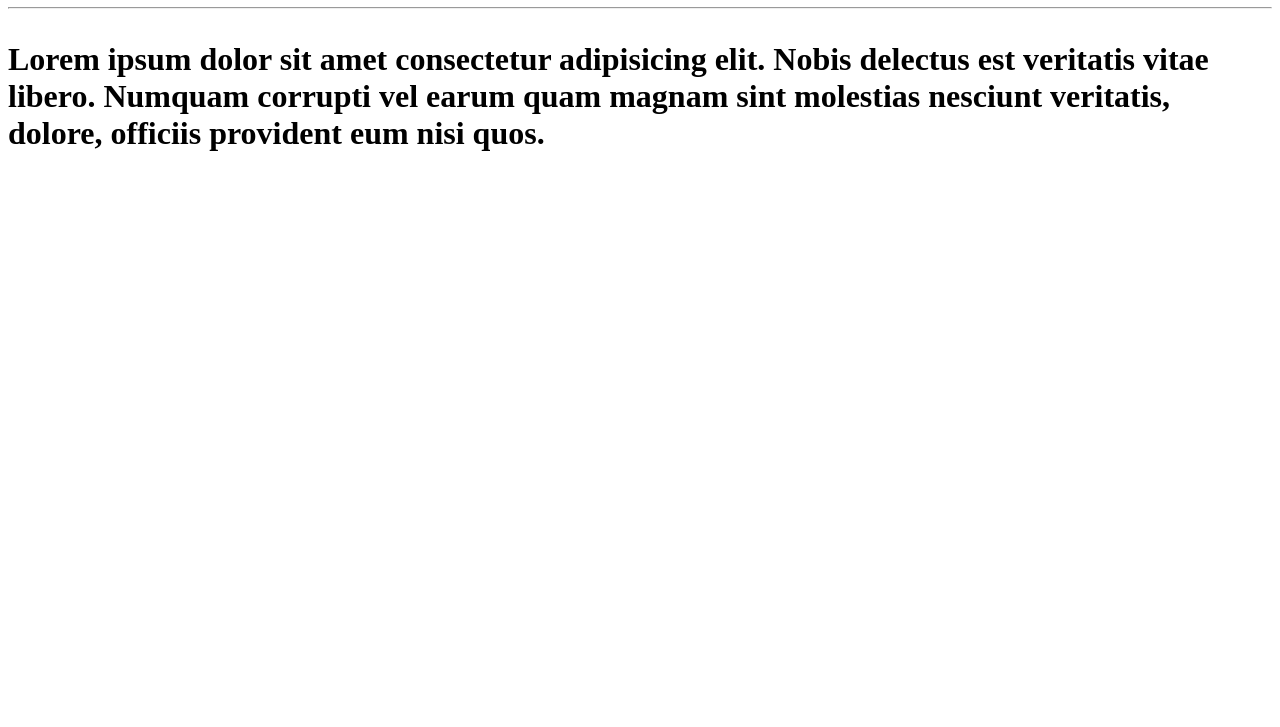
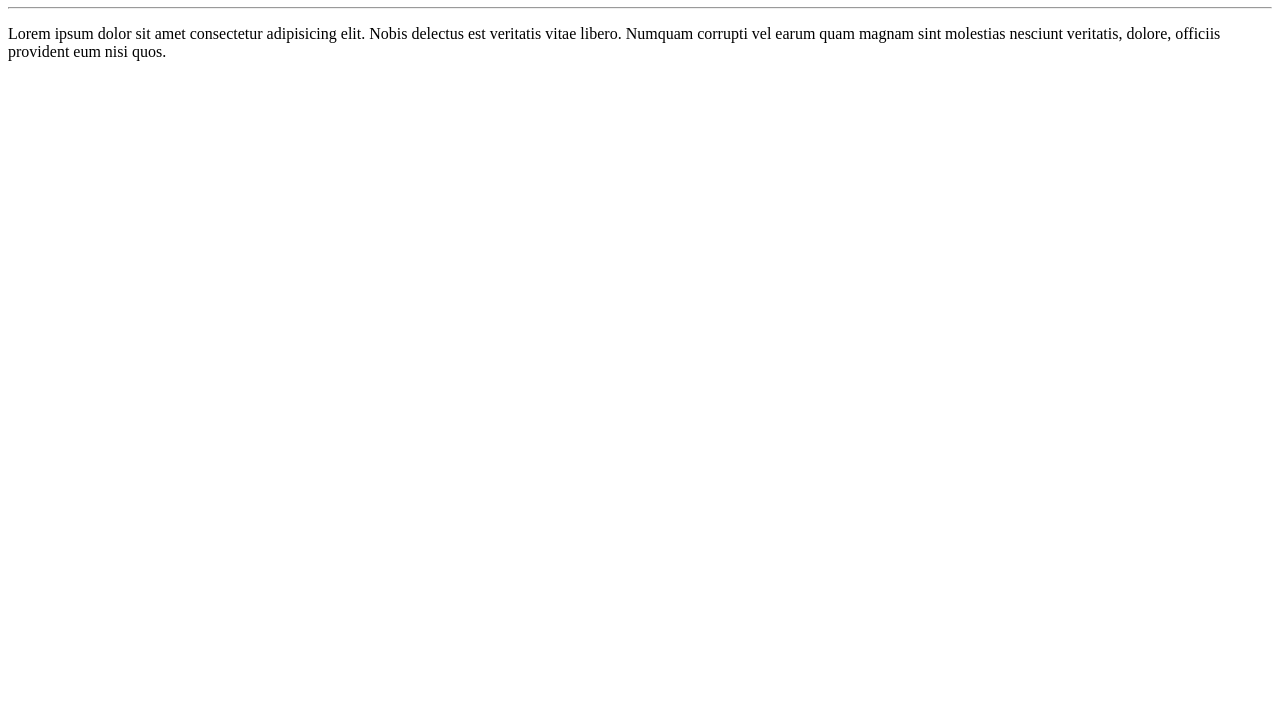
Before and after one commit to Drecgarcia/OlaMundo, a plain HTML site: page site-exemplo/index.html in a window 1280 px wide. Shown: the part 73-800 px from the top of the page. Drawn offline with Linux system fonts and the light colour scheme.

Commit message:
Nova alteração

```diff
--- a/site-exemplo/index.html
+++ b/site-exemplo/index.html
@@ -1,6 +1,5 @@
 <!DOCTYPE html>
-<html lang="pt-br
-">
+<html lang="pt-br">
 <head>
     <meta charset="UTF-8">
     <meta http-equiv="X-UA-Compatible" content="IE=edge">
@@ -10,9 +9,7 @@
 <body>
    <h1>Olá, Mundo!</h1>
    <hr>
-   <h1>
-    <p>Lorem ipsum dolor sit amet consectetur adipisicing elit. Nobis delectus est veritatis vitae libero. Numquam corrupti vel earum quam magnam sint molestias nesciunt veritatis, dolore, officiis provident eum nisi quos.
-    </p>
-   </h1>
+    <p>Lorem ipsum dolor sit amet consectetur adipisicing elit. Nobis delectus est veritatis vitae libero. Numquam corrupti vel earum quam magnam sint molestias nesciunt veritatis, dolore, officiis provident eum nisi quos.</p>
+
 </body>
 </html>
```
